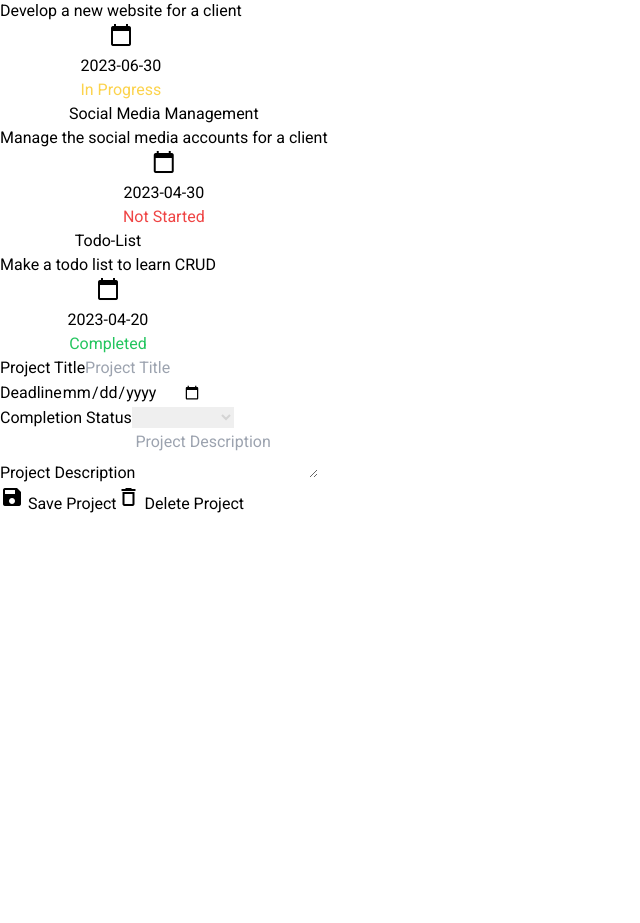
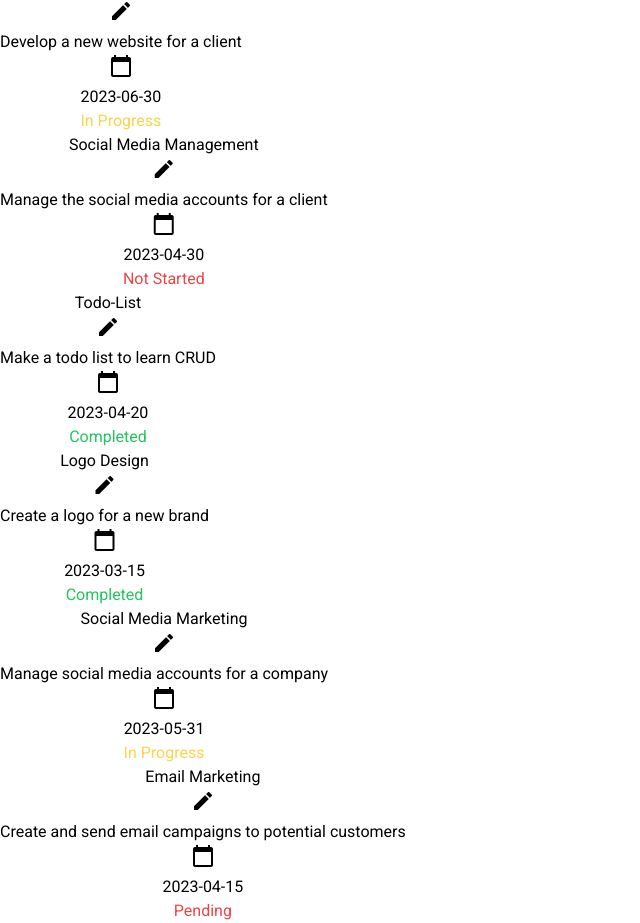
Before and after one commit to RealNickTriano/task-tracker-angular, an Angular app: page /projects in a window 1280 px wide. Shown: the part 255-1178 px from the top of the page, without its empty margins (0-640 px from the left). Before the commit the page ends 800 px from the top, so only its background shows below. Built offline with nearby package versions, Linux system fonts and the light colour scheme; data requests are answered from the project's data file.

Commit message:
Project form new screen, crud function for projects, more data added

```diff
--- a/db.json
+++ b/db.json
@@ -121,6 +121,27 @@
       "description": "Make a todo list to learn CRUD",
       "deadline": "2023-04-20",
       "status": "Completed"
+    },
+    {
+      "id": 4,
+      "title": "Logo Design",
+      "description": "Create a logo for a new brand",
+      "deadline": "2023-03-15",
+      "status": "Completed"
+    },
+    {
+      "id": 5,
+      "title": "Social Media Marketing",
+      "description": "Manage social media accounts for a company",
+      "deadline": "2023-05-31",
+      "status": "In Progress"
+    },
+    {
+      "id": 6,
+      "title": "Email Marketing",
+      "description": "Create and send email campaigns to potential customers",
+      "deadline": "2023-04-15",
+      "status": "Pending"
     }
   ]
 }
--- a/src/app/common/services/project.service.ts
+++ b/src/app/common/services/project.service.ts
@@ -18,7 +18,23 @@ export class ProjectService {
     return `${BASE_URL}/${this.endpoint}`
   }
 
+  private getUrlWithID(id: Number) {
+    return `${this.getUrl()}/${id}`;
+  }
+
   getAllProjects(): Observable<Project[]> {
     return this.http.get<Project[]>(this.getUrl());
   }
+
+  createNewProject(project: Project): Observable<Project> {
+    return this.http.post<Project>(this.getUrl(), project);
+  }
+
+  deleteProject(project: Project): Observable<Project> {
+    return this.http.delete<Project>(this.getUrlWithID(project.id));
+  }
+
+  updateProject(project: Project): Observable<Project> {
+    return this.http.put<Project>(this.getUrlWithID(project.id), project);
+  }
 }
--- a/src/app/components/projects/project-details/project-details.component.html
+++ b/src/app/components/projects/project-details/project-details.component.html
@@ -1,3 +1,4 @@
+<button (click)="goBack.emit('projects')"><mat-icon>arrow_back</mat-icon></button>
 <form
     #form="ngForm"
     class="flex flex-col justify-center items-start px-6 text-2xl gap-6"
@@ -50,12 +51,22 @@
 
     <div class="flex justify-center items-center gap-12 w-full pt-14">
         <button
+            *ngIf="editing"
+            class="bg-amber-600 px-6 py-2 rounded-full font-bold flex justify-center items-center gap-2"
+            (click)="update.emit(currentProject)"
+        >
+        <mat-icon>edit</mat-icon>
+        Update Project</button>
+        <button
+            *ngIf="!editing"
             class="bg-lime-600 px-6 py-2 rounded-full font-bold flex justify-center items-center gap-2"
+            (click)="save.emit(currentProject)"
         >
         <mat-icon>save</mat-icon>
         Save Project</button>
         <button
             class="bg-red-600 px-6 py-2 rounded-full font-bold flex justify-center items-center gap-2"
+            (click)="delete.emit(currentProject)"
         >
         <mat-icon>delete_outline</mat-icon>
         Delete Project</button>
--- a/src/app/components/projects/projects.component.html
+++ b/src/app/components/projects/projects.component.html
@@ -17,13 +17,29 @@
             <p>New Project</p>
         </button>
     </header>
-    <section class="px-6 py-14">
-    <ul class="flex flex-col justify-center gap-6 w-full">
+    <section class="px-6 py-14 max-h-1/2 overflow-y-scroll">
+        <!-- Project Form -->
+        <app-project-details
+            (goBack)="goBack($event)"
+            *ngIf="editing"
+            [project]="projectInEdit"
+            [editing]="editing"
+            (save)="saveProject($event)"
+            (delete)="deleteProject($event)"
+            (update)="updateProject($event)"
+        ></app-project-details>
+        <!-- Project List -->
+        <ul class="flex flex-col justify-center gap-6 w-full"
+            *ngIf="!editing"
+        >
             <li *ngFor="let project of selectedProjects">
                 <button
                     (click)="selectProject(project)"
                     class=" bg-stone-800 rounded-md shadow-md px-4 py-2 flex flex-col justify-start items-start gap-2 w-full">
+                    <div class="flex justify-between items-center w-full">
                         <h1 class="text-xl">{{project.title}}</h1>
+                        <button (click)="editProject(project)"><mat-icon class="text-amber-600">edit</mat-icon></button>
+                    </div>
                     <p class="text-lg">{{project.description}}</p>
                     <div class="text-md flex justify-between items-center w-full mt-6">
                         <div class="flex justify-center items-start gap-2">
@@ -41,7 +57,4 @@
             </li>
         </ul>
     </section>
-    <app-project-details
-        [project]="selectedProject"
-    ></app-project-details>
 </div>
--- a/src/app/components/projects/projects.component.ts
+++ b/src/app/components/projects/projects.component.ts
@@ -26,6 +26,8 @@ export class ProjectsComponent implements OnInit {
   projects: Project[] = [];
   selectedProjects: Project[] = [];
   selectedProject: Project = emptyProject;
+  projectInEdit: Project = emptyProject;
+  editing: boolean = false;
 
   filters: Filter[] = [
     {name: "All Projects", key: "", active: true},
@@ -38,6 +40,12 @@ export class ProjectsComponent implements OnInit {
 
   ngOnInit(): void {
     this.fetchProjects();
+  }
+
+  goBack(backTo: string) {
+    if (backTo === "projects") {
+      this.editing = false;
+    }
   }
 
   fetchProjects() {
@@ -69,4 +77,25 @@ export class ProjectsComponent implements OnInit {
     this.selectedProject = project;
   }
 
+  editProject(project: Project) {
+    this.projectInEdit = project;
+    this.editing = true;
+  }
+
+  saveProject(project: Project) {
+    this.projectService.createNewProject(project)
+      .subscribe(result => this.fetchProjects());
+  }
+
+  deleteProject(project: Project) {
+    this.projectService.deleteProject(project)
+      .subscribe(result => this.fetchProjects());
+  }
+
+  updateProject(project: Project) {
+    this.projectService.updateProject(project)
+      .subscribe(result => this.fetchProjects());
+    this.editing = false;
+  }
+
 }
```
Also changed, not shown: src/app/components/projects/project-details/project-details.component.ts (+6 -1 lines). Lines whose indentation alone changed are shown as unchanged.
